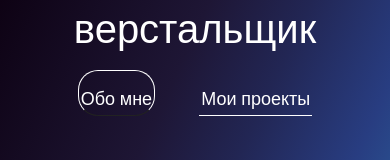
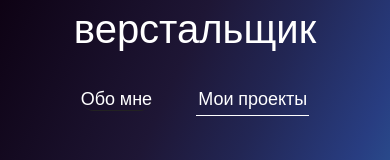
Before and after one commit to MaxVilson/portfolio, a plain HTML site: page src/index.html in a window 390 px wide. In both pictures the pointer is over the link "Обо мне". Shown: the part 170-330 px from the top of the page. Drawn offline with nearby package versions, Linux system fonts and the light colour scheme; files that its build step writes are made by us from their sources.

Commit message:
'commit'

```diff
--- a/src/less/blocks/btn.less
+++ b/src/less/blocks/btn.less
@@ -43,11 +43,9 @@
 @media (max-width: 768px) {
   .btn {
 
-    &:hover,
-    &--grey {
-      padding-bottom: 5px;
-      padding-left: 2px;
-      padding-right: 2px;
+    &:hover {
+      padding: 0;
+      border: none;
       border-bottom: 1px solid @grey;
     }
   }
```
